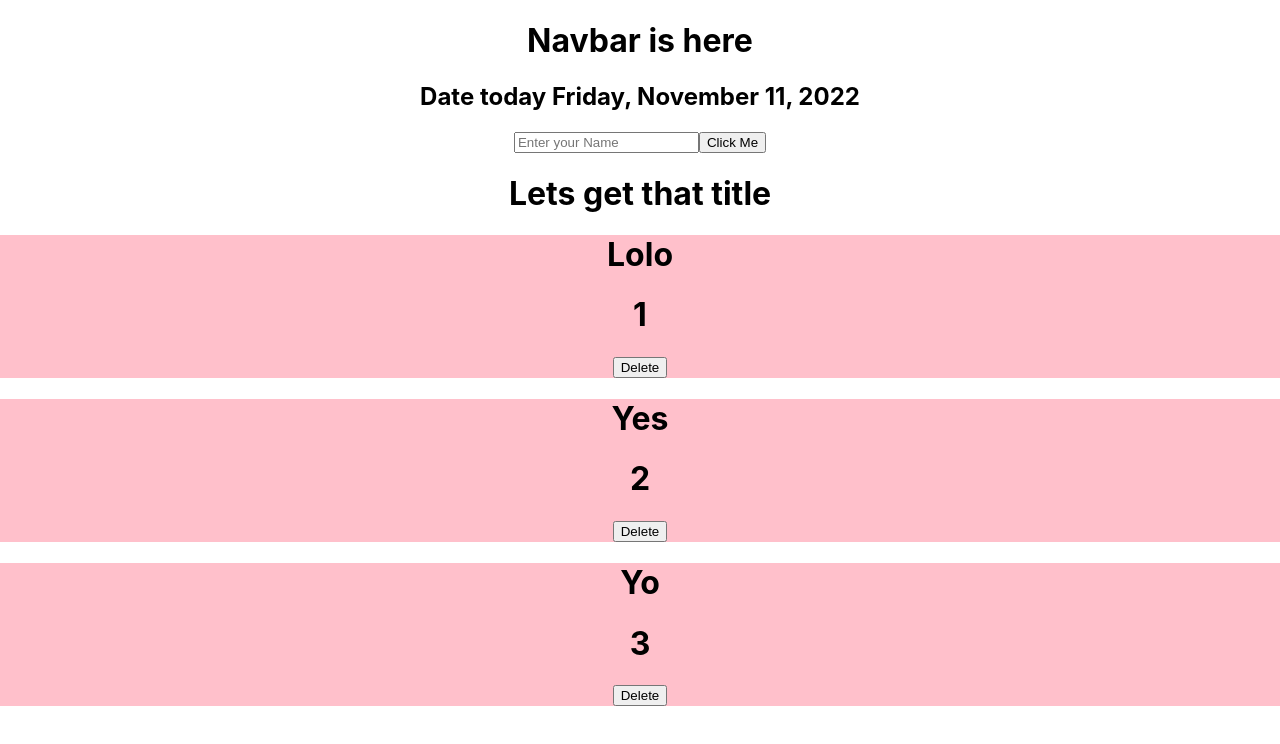
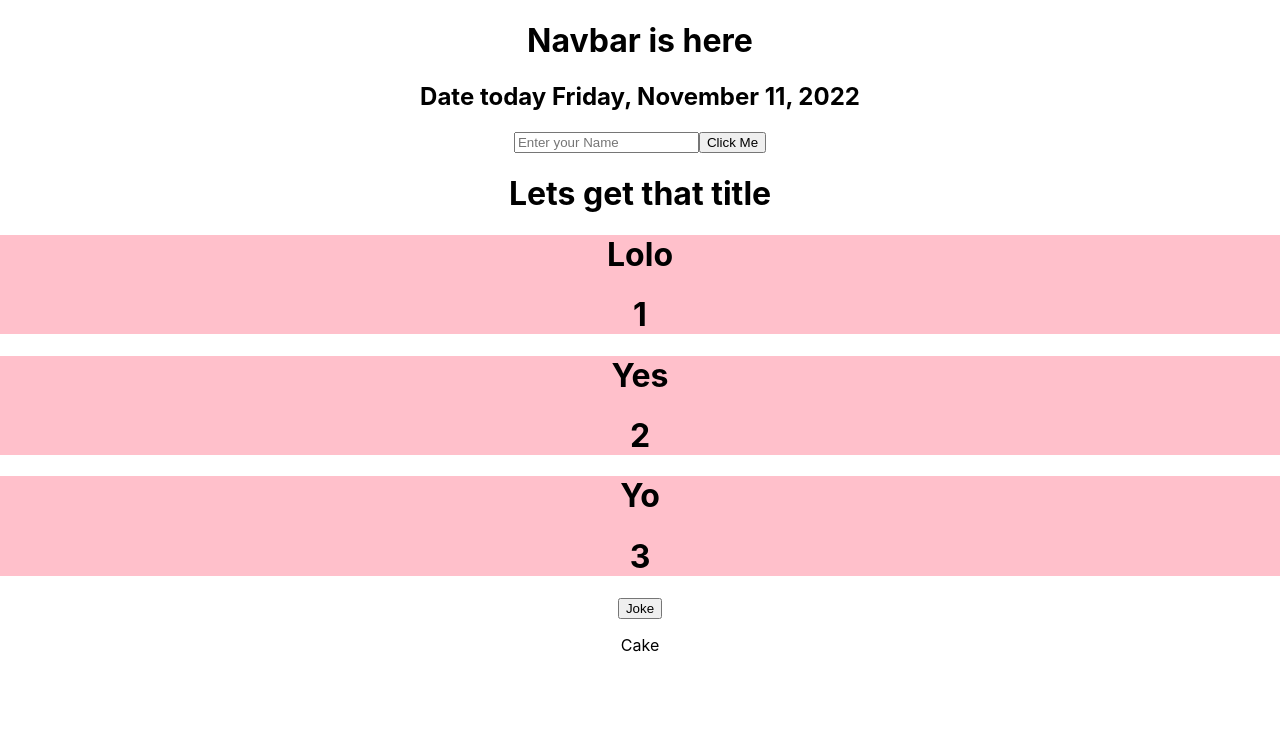
Before and after one commit to GarlicBuns19/Learning-React, a React (Create React App) app: page / in a window 1280 px wide. Shown: the top 744 px of the page. Built offline with nearby package versions, Linux system fonts and the light colour scheme; data requests are answered from the project's data file.

Commit message:
Json-server

```diff
--- /dev/null
+++ b/data/db.json
@@ -0,0 +1,16 @@
+{
+    "results": [
+        {
+            "title": "Lolo",
+            "id": 1
+        },
+        {
+            "title": "Yes",
+            "id": 2
+        },
+        {
+            "title": "Yo",
+            "id": 3
+        }
+    ]
+}
--- a/src/components/Blogs.js
+++ b/src/components/Blogs.js
@@ -10,9 +10,9 @@ function Blogs({blogs,title,handleDelete}) {
             <div className="arr" key={e.id}>
                 <h1>{e.title}</h1>
                 <h1>{e.id}</h1>
-                <button onClick={() => {
+                {/* <button onClick={() => {
                     handleDelete(e.id)
-                }}>Delete</button>
+                }}>Delete</button> */}
             </div>
         ))}
         </div>
--- a/src/components/Home.js
+++ b/src/components/Home.js
@@ -1,16 +1,19 @@
 import { useEffect, useState } from "react";
-import '../Home.css'
-import Blogs from './Blogs';
+import "../Home.css";
+import Blogs from "./Blogs";
 
 function Home() {
   const [newName, setName] = useState(``);
   const [test, setTest] = useState("");
-  const [arr,setArr] = useState([
-    {title : 'Lolo',id: 1},
-    {title : 'Yes',id: 2},
-    {title : 'Yo',id: 3}
-  ])
-  const title = 'Lets get that title'
+  const [arr, setArr] = useState(null);
+  const [pending, setPending] = useState(true);
+  const [error, setError] = useState();
+  // [
+  //   {title : 'Lolo',id: 1},
+  //   {title : 'Yes',id: 2},
+  //   {title : 'Yo',id: 3}
+  // ]
+  const title = "Lets get that title";
 
   const name = () => {
     let desk = document.getElementById("inputName").value;
@@ -25,9 +28,9 @@ function Home() {
   };
 
   const time = () => {
-    let tester = document.getElementById('test')
+    let tester = document.getElementById("test");
     setInterval(() => {
-        tester.innerHTML = Math.random() * 1000
+      tester.innerHTML = Math.random() * 1000;
     }, 1000);
   };
 
@@ -40,25 +43,67 @@ function Home() {
     // name = ''
   };
 
-  const handleDelete = (id) => {
-    let newArr = arr.filter(e => e.id !== id)
-    setArr(newArr)
-  }
+  // const handleDelete = (id) => {
+  //   let newArr = arr.filter(e => e.id !== id)
+  //   setArr(newArr)
+  // }
 
-  useEffect(() => {
-    console.log('useEffect ran damn')
-  })
+  const [joke, setJoke] = useState("Cake");
+
+  const laugh = () => {
+    setJoke("I am gone");
+  };
+
+  useEffect(
+    () => {
+      console.log("useEffect ran damn");
+      fetch("http://localhost:6969/results")
+        .then((res) => {
+          if (!res.ok) {
+            throw Error("data could not be fetched");
+          }
+          return res.json();
+        })
+        .then((data) => {
+          console.log(data);
+          setError(null);
+          setArr(data);
+          setPending(false);
+        })
+        .catch((err) => {
+          setPending(false);
+          setError(err.message);
+          console.log(err.message);
+        });
+      console.log(arr);
+      // console.log(joke)
+    },
+    /*Run this hook once*/ [joke]
+  );
 
   return (
     <div>
       <input type="text" placeholder="Enter your Name" id="inputName" />
+      {/* How to run a function */}
       <button onClick={() => handleClick(name)}>Click Me</button>
       <p id="para">{newName}</p>
       <p id="test">{test}</p>
-
       <div>
-        <Blogs blogs={arr} title={title} handleDelete={handleDelete} />
+        {/* Props */}
+        {error && <div>{error}</div>}
+        {pending && <div>Loading.........</div>}
+        {arr && (
+          <Blogs blogs={arr} title={title} /*handleDelete={handleDelete}*/ />
+        )}
       </div>
+      <button
+        onClick={() => {
+          laugh();
+        }}
+      >
+        Joke
+      </button>
+      <p>{joke}</p>
     </div>
   );
 }
```
